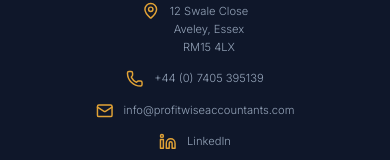
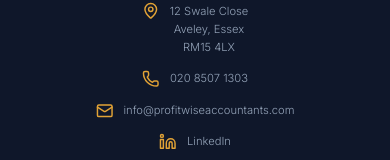
Before and after one commit to zain10k/profitwiseaccountancy, a React (Vite) app: page / in a window 390 px wide. Shown: the part 6902-7062 px from the top of the page. Built offline with nearby package versions, Linux system fonts and the light colour scheme.

Commit message:
Update phone number to 020 8507 1303
Co-authored-by: Cursor <cursoragent@cursor.com>

```diff
--- a/src/components/ContactMethods.tsx
+++ b/src/components/ContactMethods.tsx
@@ -5,9 +5,9 @@ const contactMethods = [
   {
     icon: Phone,
     title: 'Call Us',
-    content: '+44 (0) 7405 395139',
+    content: '020 8507 1303',
     subtext: 'Mon-Fri, 9am-6pm',
-    href: 'tel:+447405395139',
+    href: 'tel:+442085071303',
     isExternal: false,
   },
   {
--- a/src/components/Footer.tsx
+++ b/src/components/Footer.tsx
@@ -77,7 +77,7 @@ export function Footer() {
               </li>
               <li className="flex items-center gap-3 justify-center md:justify-start">
                 <Phone className="h-5 w-5 shrink-0 text-primary" />
-                <span>+44 (0) 7405 395139</span>
+                <span>020 8507 1303</span>
               </li>
               <li className="flex items-center gap-3 justify-center md:justify-start">
                 <Mail className="h-5 w-5 shrink-0 text-primary" />
```
